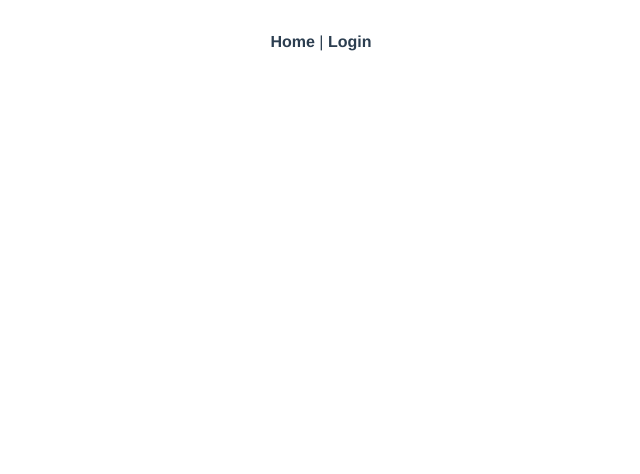
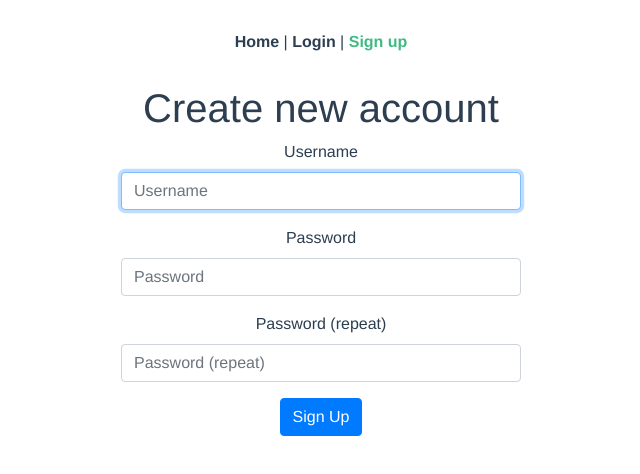
Before and after one commit to dzejkobi/movie-database, a Vue app in the folder frontend/: page /sign-up in a window 1280 px wide. Before the commit this address had no page. Shown: the top 474 px of the page, without its empty margins (319-959 px from the left). Built offline with nearby package versions, Linux system fonts and the light colour scheme.

Commit message:
Signing up with password.

```diff
--- /dev/null
+++ b/frontend/src/assets/scss/app_style.scss
@@ -0,0 +1,12 @@
+
+.form {
+
+    &_centered {
+        display: block;
+        margin: 0 auto;
+    }
+
+    &_narrow {
+        max-width: 400px;
+    }
+}
--- a/frontend/src/assets/scss/main.scss
+++ b/frontend/src/assets/scss/main.scss
@@ -1,2 +1,3 @@
 @import "bootstrap_theme";
 @import "~bootstrap/scss/bootstrap";
+@import "app_style";
--- a/frontend/src/components/AuthPanel.vue
+++ b/frontend/src/components/AuthPanel.vue
@@ -1,12 +1,16 @@
 <template>
   <span class="auth-panel">
-    <span v-if="isAuthenticated">
+    <template v-if="isAuthenticated">
       Hello {{ authUser.username }} |
       <a href="" @click.prevent="logout()">Logout</a>
-    </span>
-    <router-link v-else to="/login">Login</router-link>
+    </template>
+    <template v-else>
+      <router-link :to="{ name: 'Login' }">Login</router-link> |
+      <router-link :to="{ name: 'SignUp' }">Sign up</router-link>
+    </template>
   </span>
 </template>
+
 
 <script>
 import { mapState } from 'vuex'
--- a/frontend/src/router/index.js
+++ b/frontend/src/router/index.js
@@ -10,7 +10,12 @@ const routes = [
   {
     path: '/login',
     name: 'Login',
-    component: () => import(/* webpackChunkName: "login" */ '../views/Login.vue')
+    component: () => import('../views/Login.vue')
+  },
+  {
+    path: '/sign-up',
+    name: 'SignUp',
+    component: () => import('../views/SignUp.vue')
   }
 ];
 
--- a/frontend/src/store/index.js
+++ b/frontend/src/store/index.js
@@ -14,9 +14,10 @@ export default createStore({
     jwt: localStorage.getItem('token'),
     endpoints: {
       // TODO: Remove hardcoding of dev endpoints
+      baseUrl: 'http://127.0.0.1:8000/api/v1/',
       obtainJWT: 'http://127.0.0.1:8000/api/v1/auth/token/obtain/',
       refreshJWT: 'http://127.0.0.1:8000/api/v1/auth/token/refresh/',
-      baseUrl: 'http://127.0.0.1:8000/api/v1/'
+      signUp: 'http://127.0.0.1:8000/api/v1/users/'
     }
   },
 
--- a/frontend/src/views/Login.vue
+++ b/frontend/src/views/Login.vue
@@ -1,6 +1,8 @@
 <template lang="html">
   <div class="container">
-    <Form ref="loginForm" class="login-form" @submit="authenticate">
+    <h1>Log in</h1>
+
+    <Form ref="loginForm" class="login-form form form_centered form_narrow" @submit="authenticate">
       <div class="form-group">
         <label for="id_username">Username</label>
         <Field name="username"
@@ -54,14 +56,14 @@ export default {
 components: {
     Field,
     Form,
-    ErrorMessage,
+    ErrorMessage
   },
 
   data () {
     return {
       username: '',
       password: '',
-      globalErrors: '',
+      globalErrors: ''
     }
   },
 
@@ -109,8 +111,4 @@ components: {
 
 
 <style lang="css">
-.login-form {
-  margin: 0 auto;
-  max-width: 400px;
-}
 </style>
--- /dev/null
+++ b/frontend/src/views/SignUp.vue
@@ -0,0 +1,142 @@
+<template lang="html">
+  <div class="container">
+    <h1>Create new account</h1>
+
+    <template v-if="successfullySignedUp">
+      <p>
+        Your new account has been successfully created.
+      </p>
+      <p>
+        You can now <router-link :to="{ name: 'Login' }">login</router-link>.
+      </p>
+    </template>
+
+    <template v-else>
+      <Form ref="signUpForm" class="sign-up-form form form_centered form_narrow" @submit="submitSignUpForm">
+        <div class="form-group">
+          <label for="id_username">Username</label>
+          <Field name="username"
+                type="text"
+                v-model="username"
+                placeholder="Username"
+                autofocus="autofocus"
+                maxlength="150"
+                id="id_username"
+                class="form-control"
+                :rules="isRequired" />
+          <ErrorMessage name="username"
+                        class="d-block mt-2 alert alert-danger" />
+        </div>
+        <div class="form-group">
+          <label for="id_password1">Password</label>
+          <Field name="password1"
+                type="password"
+                v-model="password1"
+                placeholder="Password"
+                id="id_password1"
+                class="form-control"
+                :rules="isRequired" />
+          <ErrorMessage name="password1"
+                        class="d-block mt-2 alert alert-danger" />
+        </div>
+        <div class="form-group">
+          <label for="id_password2">Password (repeat)</label>
+          <Field name="password2"
+                type="password"
+                v-model="password2"
+                placeholder="Password (repeat)"
+                id="id_password2"
+                class="form-control"
+                :rules="isRequired" />
+          <ErrorMessage name="password2"
+                        class="d-block mt-2 alert alert-danger" />
+        </div>
+
+        <div v-if="globalErrors" class="d-block mt-2 alert alert-danger">
+          {{ globalErrors }}
+        </div>
+
+        <button type="submit"
+                class="btn btn-primary">
+          Sign Up
+        </button>
+      </Form>
+    </template>
+
+  </div>
+</template>
+
+
+<script>
+import axios from 'axios'
+import { Field, Form, ErrorMessage } from 'vee-validate';
+
+export default {
+  name: 'SignUp',
+  meta: {
+    title: 'Sign up'
+  },
+
+components: {
+    Field,
+    Form,
+    ErrorMessage
+  },
+
+  data () {
+    return {
+      username: '',
+      password1: '',
+      password2: '',
+      globalErrors: '',
+      successfullySignedUp: false
+    }
+  },
+
+  methods: {
+    submitSignUpForm () {
+      const payload = {
+        username: this.username,
+        password1: this.password1,
+        password2: this.password2
+      }
+
+      this.globalErrors = ''
+
+      axios.post(this.$store.state.endpoints.signUp, payload)
+        .then( response => {
+          if (response.status == 201) {
+            this.successfullySignedUp = true
+          } else {
+            this.globalErrors = `Received unexpected status: ${response.status}.`
+          }
+        })
+        .catch( error => {
+          if (error.response.status == 400) {
+            let errors = {}
+
+            for (const fieldName of ['username', 'password1', 'password2']) {
+              if (error.response.data[fieldName]) {
+                errors[fieldName] = error.response.data[fieldName].join('; ')
+              }
+            }
+            if (error.response.data.non_field_errors) {
+              this.globalErrors = error.response.data.non_field_errors.join('; ')
+            }
+            this.$refs.signUpForm.setErrors(errors)
+
+            return Promise.resolve(error)
+          }
+        })
+    },
+
+    isRequired (value) {
+      return (value && value.trim()) ? true : 'This field is required';
+    }
+  }
+}
+</script>
+
+
+<style lang="css">
+</style>
```
Also changed, not shown: 2 other files (tests, documents, lock files or other folders).
